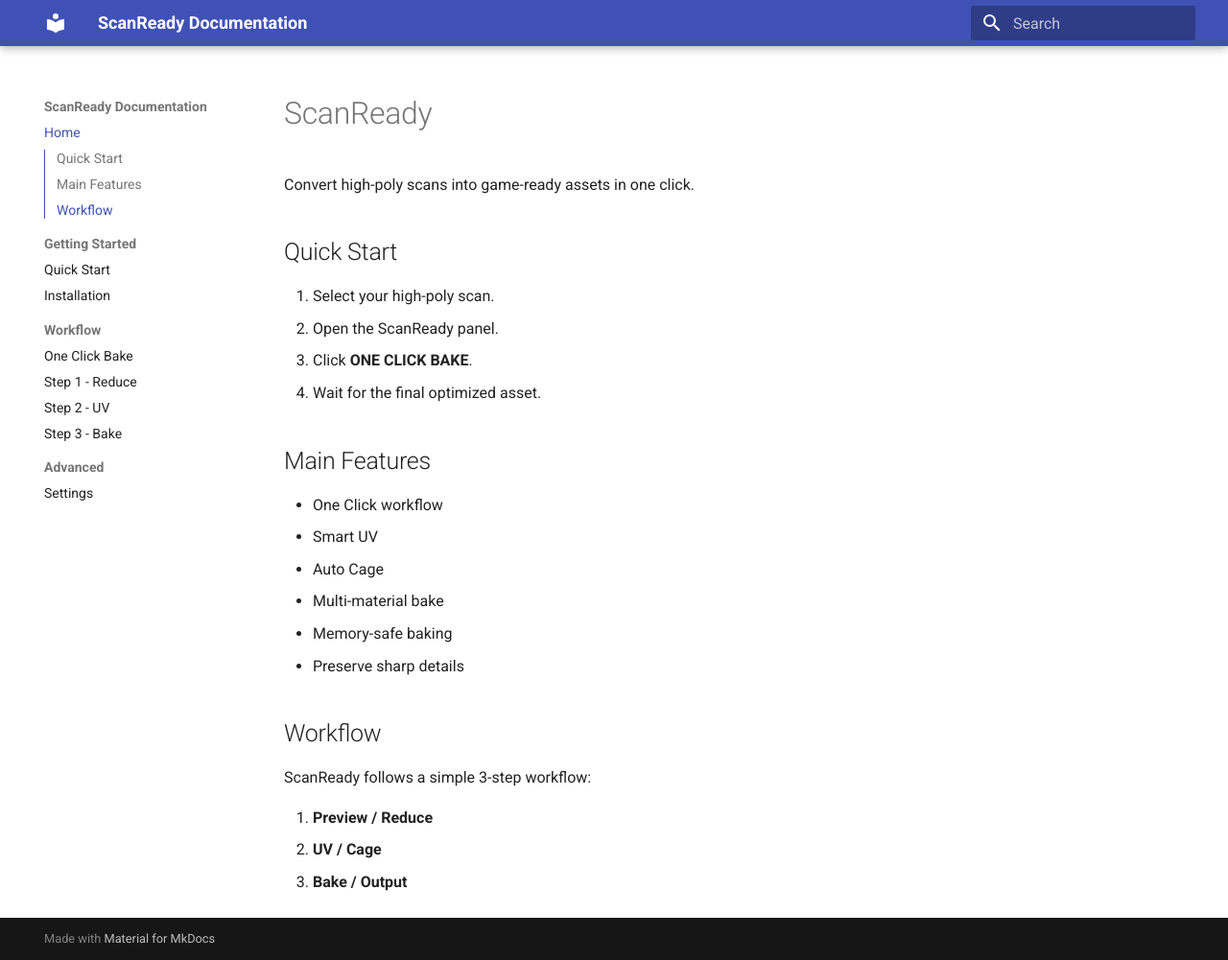
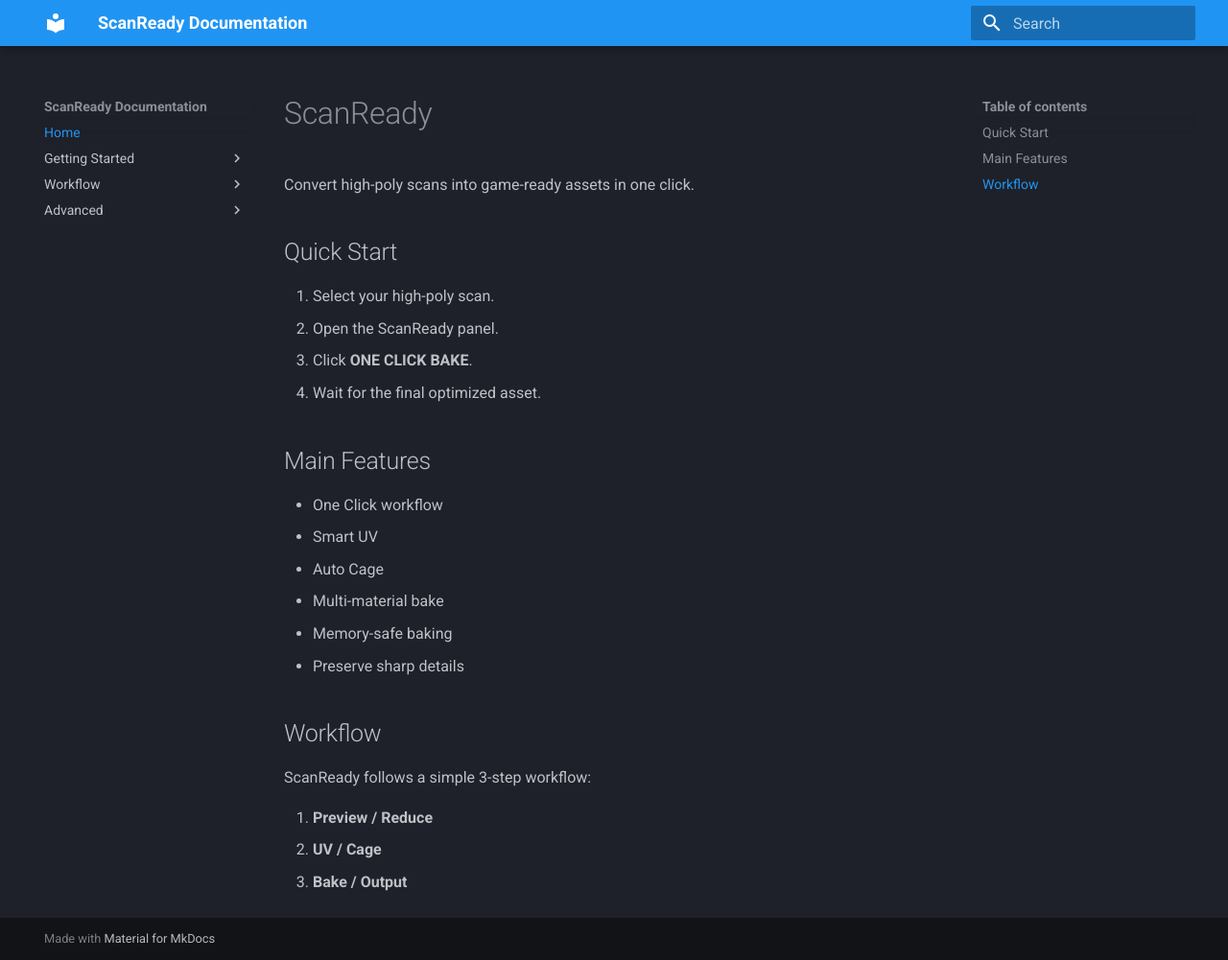
Before and after one commit to marioschiano/scanready-docs, an MkDocs documentation site: the page built from docs/index.md, in a window 1280 px wide and 1001 px high. Shown: the whole window at 96% size. Built offline with MkDocs 1.6.1 and Material for MkDocs 9.7.7, drawn with Linux system fonts in a browser that asks for light colours.

Commit message:
Update mkdocs.yml

```diff
--- a/mkdocs.yml
+++ b/mkdocs.yml
@@ -19,3 +19,9 @@
       - Step 3 - Bake: step3.md
   - Advanced:
       - Settings: advanced.md
+theme:
+  name: material
+  palette:
+    scheme: slate
+    primary: blue
+    accent: cyan
```
